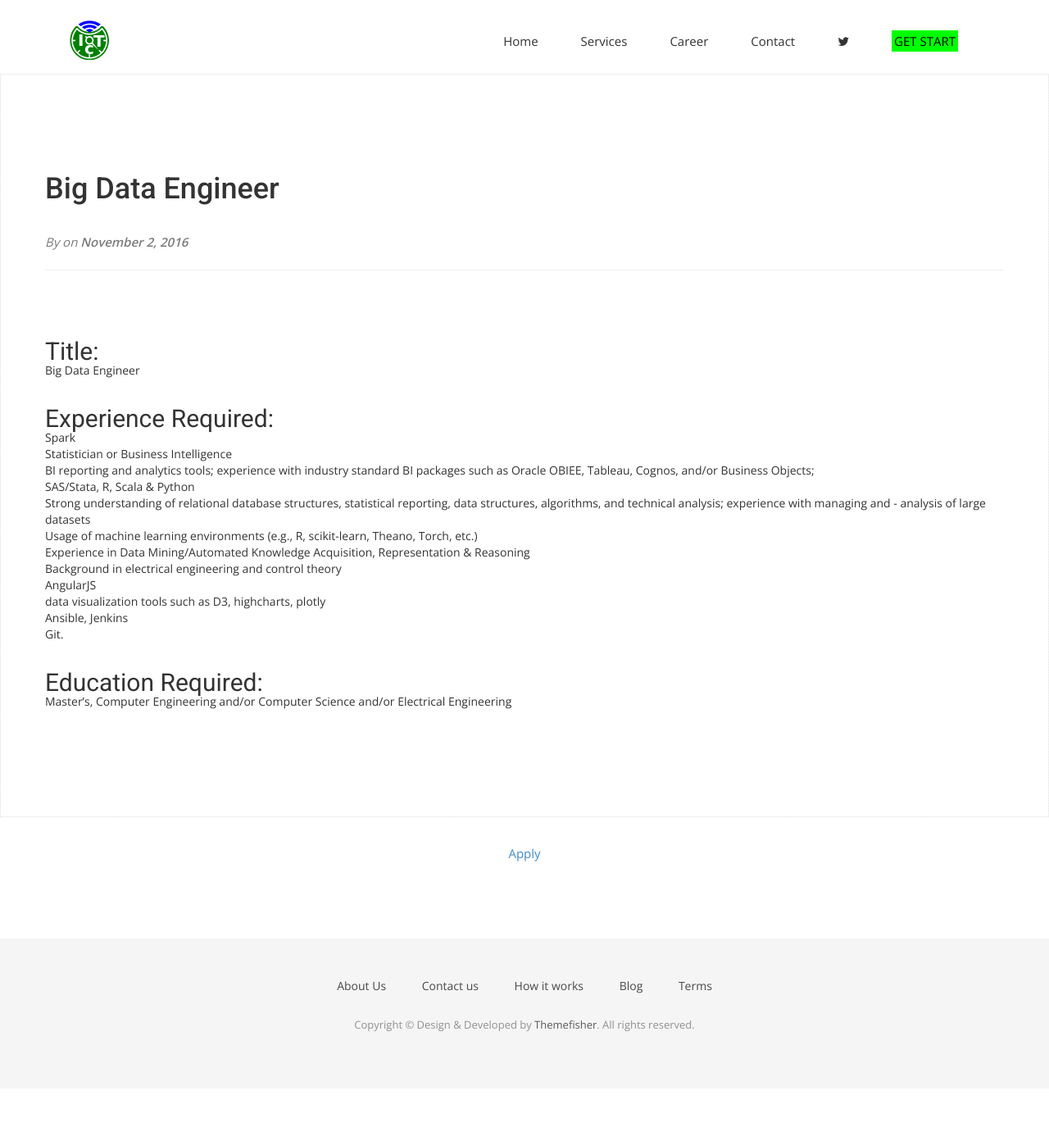
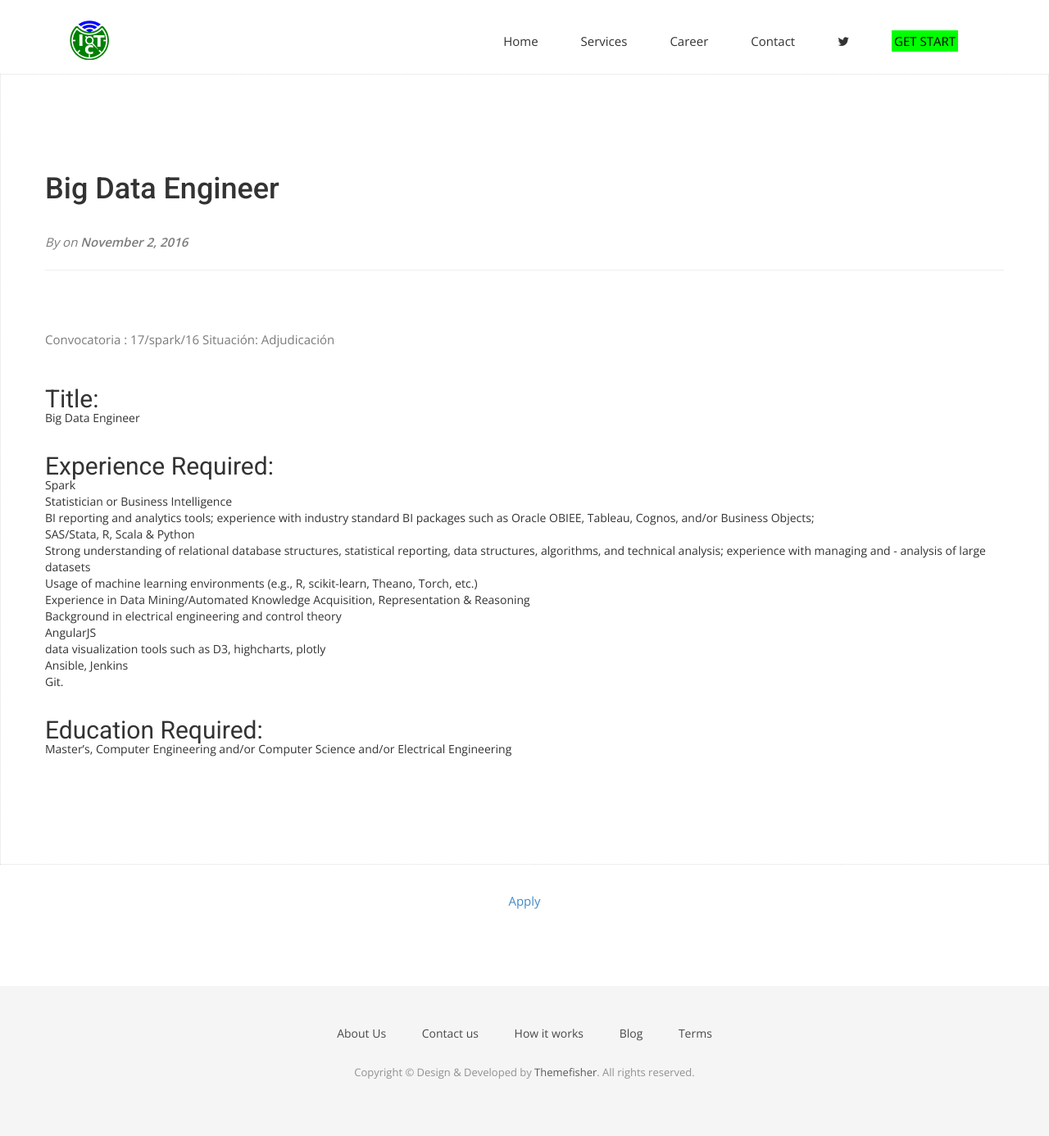
Before and after one commit to iotce/iotce.github.io, a Jekyll site: the page built from _posts/2016/2016-11-02-jp3.md, in a window 1280 px wide. Shown: the whole page at 82% size. Built offline with Jekyll 4.4.1, drawn with Linux system fonts in a browser that asks for light colours; nearby versions of some CDN libraries; some web fonts are replaced; before the commit the page ends 1328 px from its top, so only the background shows below that.

Commit message:
Update 2016-11-02-jp3.md

```diff
--- a/_posts/2016/2016-11-02-jp3.md
+++ b/_posts/2016/2016-11-02-jp3.md
@@ -3,7 +3,7 @@ layout: "post"
 title: "Big Data Engineer"
 date: "2016-11-02 15:56"
 ---
-
+Convocatoria : 17/spark/16 Situación: Adjudicación
 
 ## Title:
 
```
